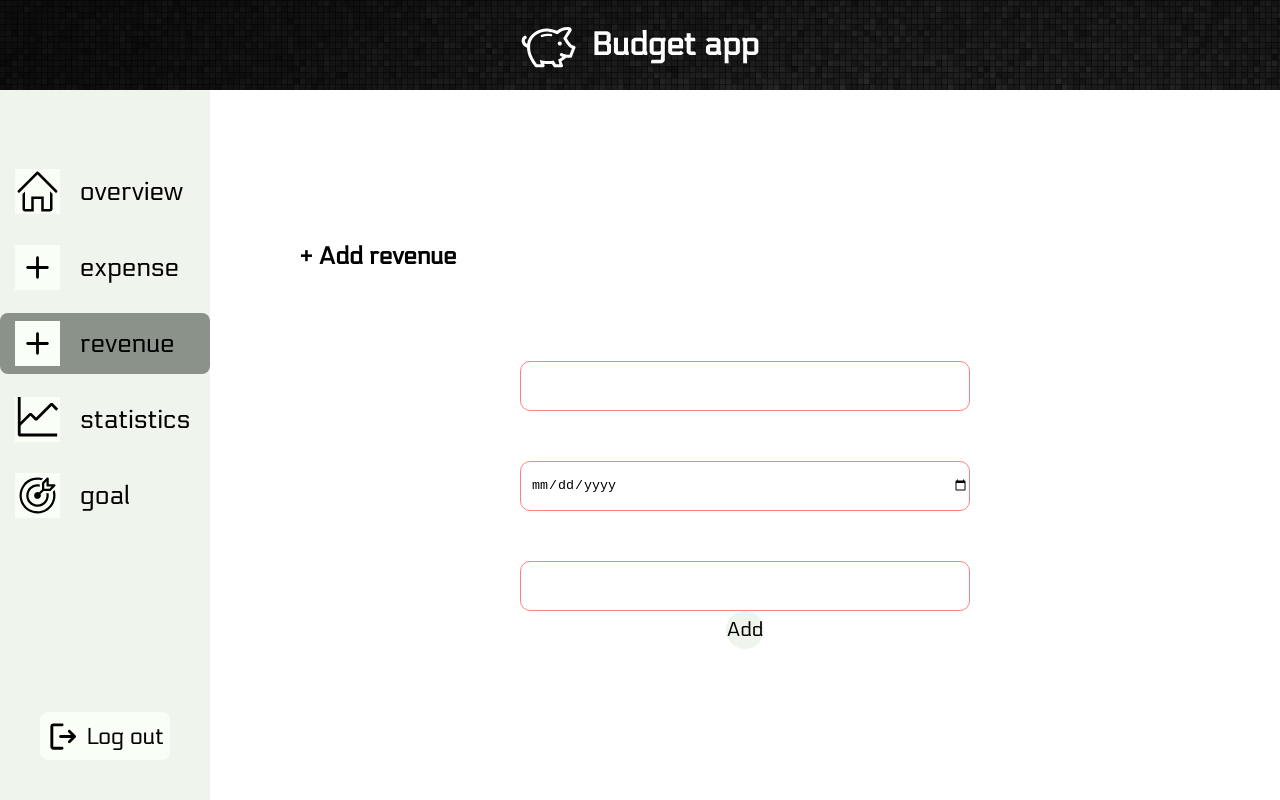
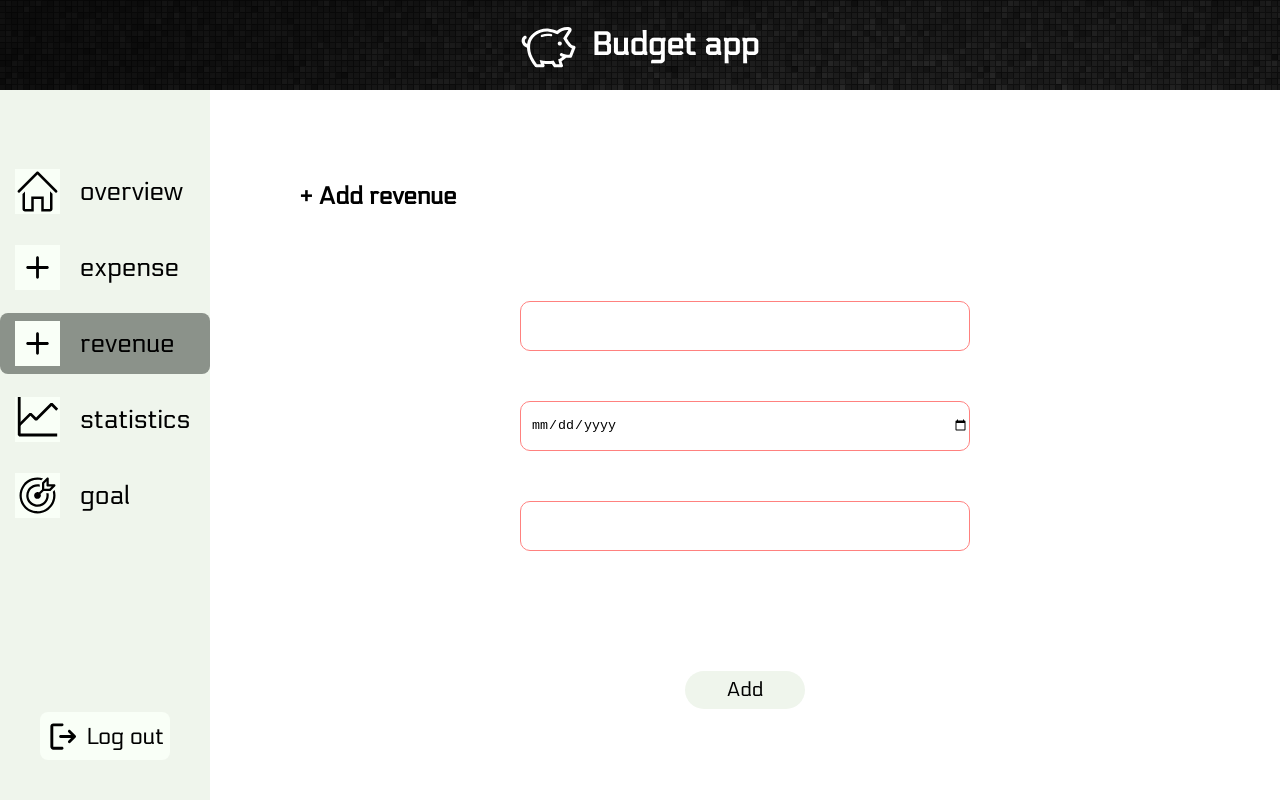
Before and after one commit to bsk94/Expense-tracker, a React (Create React App) app: page /add-revenue in a window 1280 px wide. Built offline with nearby package versions, Linux system fonts and the light colour scheme.

Commit message:
revenue form- add button style added to button component

```diff
--- a/src/components/atoms/button/button-styles.ts
+++ b/src/components/atoms/button/button-styles.ts
@@ -15,4 +15,9 @@
     background-color: ${({ theme }) => theme.colors.neonOrange};
     padding: 0rem 2rem;
   }
+
+  &.formRev__btn--add {
+    width: 12rem;
+    margin-top: 15vh;
+  }
 `;
--- a/src/components/organisms/revenue/index.tsx
+++ b/src/components/organisms/revenue/index.tsx
@@ -51,7 +51,9 @@
                 amount
               </Input>
               <FormError name="amount" />
-              <Button type="submit">Add</Button>
+              <Button type="submit" className="formRev__btn--add">
+                Add
+              </Button>
             </StyledForm>
           </>
         )}
```
